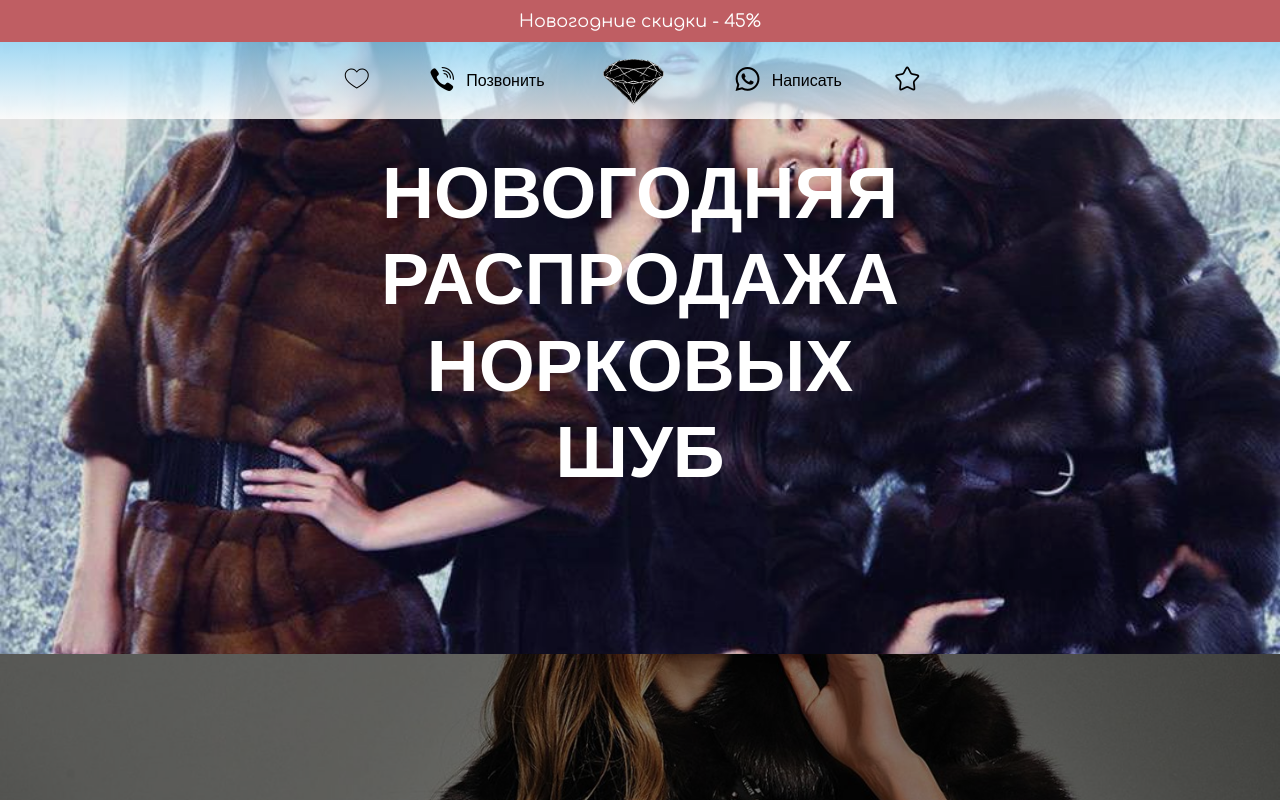
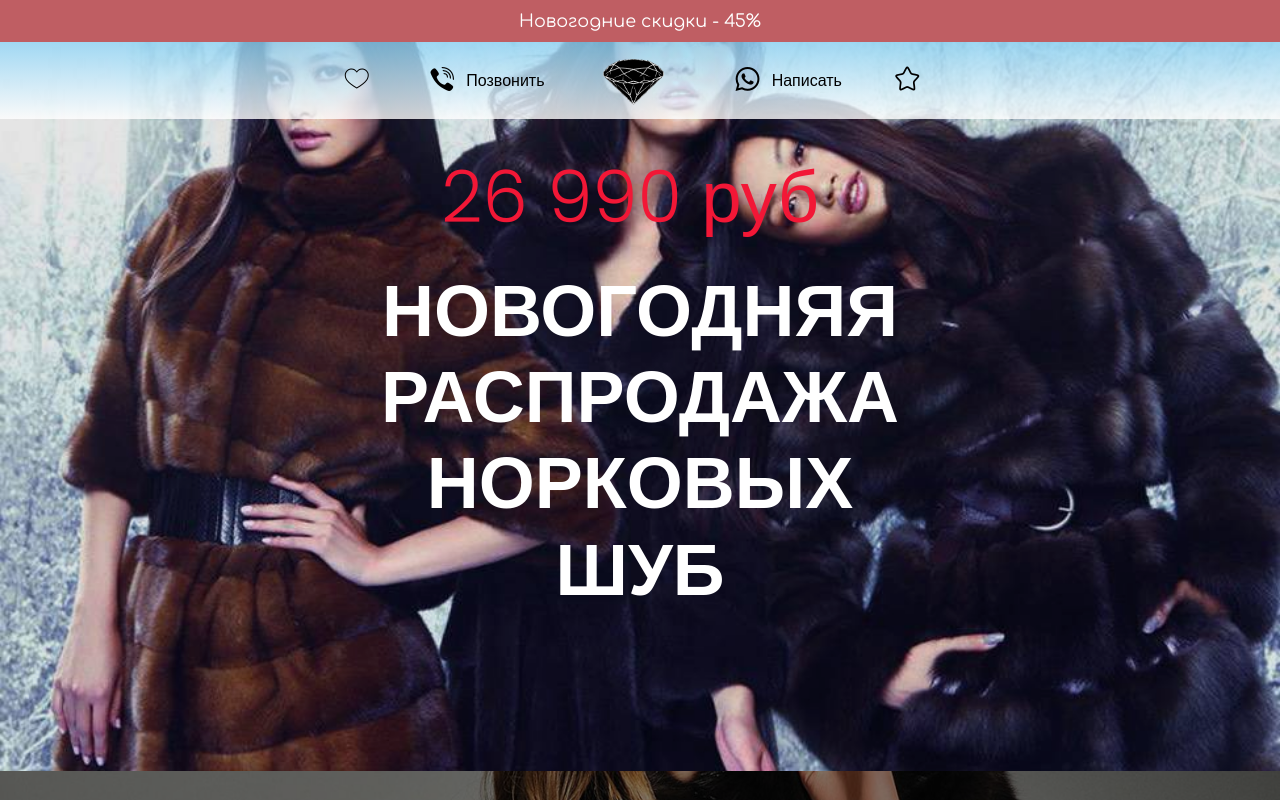
Before and after one commit to romaumi/4, a plain HTML site: page index.html in a window 1280 px wide. Shown: the top 800 px of the page. Drawn offline with Linux system fonts and the light colour scheme; files whose address does not match are found by name.

Commit message:
create github pages

```diff
--- a/assets/mobirise/css/mbr-additional.css
+++ b/assets/mobirise/css/mbr-additional.css
@@ -1635,6 +1635,9 @@ body {
     padding: 0 1rem;
   }
 }
+.cid-rIKKywqEtY .mbr-section-subtitle {
+  color: #f21736;
+}
 .cid-rIKKyOmHZL {
   background-image: url("../../../assets/images/-1450x1041.jpg");
 }
--- a/index.html
+++ b/index.html
@@ -13,7 +13,8 @@
    ym(56408194, "init", {
         clickmap:true,
         trackLinks:true,
-        accurateTrackBounce:true
+        accurateTrackBounce:true,
+        webvisor:true
    });
 </script>
 <noscript><div><img src="https://mc.yandex.ru/watch/56408194" style="position:absolute; left:-9999px;" alt="" /></div></noscript>
@@ -37,7 +38,7 @@
 
 
 </head>
-<body>
+<body id="winter">
   <section class="menu popup-btn-cards cid-rIKKwJsBwP" once="menu" id="menu2-0">
 
 
@@ -103,8 +104,8 @@
     <div class="container-fluid">
         <div class="row justify-content-center">
             <div class="col-12 col-lg-6 col-md-8 align-center">
-
-                <h2 class="mbr-section-title align-center mbr-fonts-style mbr-bold mbr-white display-1">НОВОГОДНЯЯ РАСПРОДАЖА НОРКОВЫХ ШУБ</h2>
+                <h3 class="mbr-section-subtitle align-center mbr-fonts-style mbr-light pb-3 mbr-white display-1">26 990 руб&nbsp;</h3>
+                <h2 class="mbr-section-title align-center mbr-fonts-style mbr-bold mbr-white display-1">НОВОГОДНЯЯ РАСПРОДАЖА НОРКОВЫХ ШУБ<br></h2>
             </div>
         </div>
     </div>
@@ -680,5 +681,5 @@
   <script src="assets/theme/js/script.js"></script>
 
 
-</body>
+<script>createSnowflakes(); window.setTimeout("initSnow()", Math.max(50, snow_init_delay));</script></body>
 </html>
```
Also changed, not shown: 1 other file.
